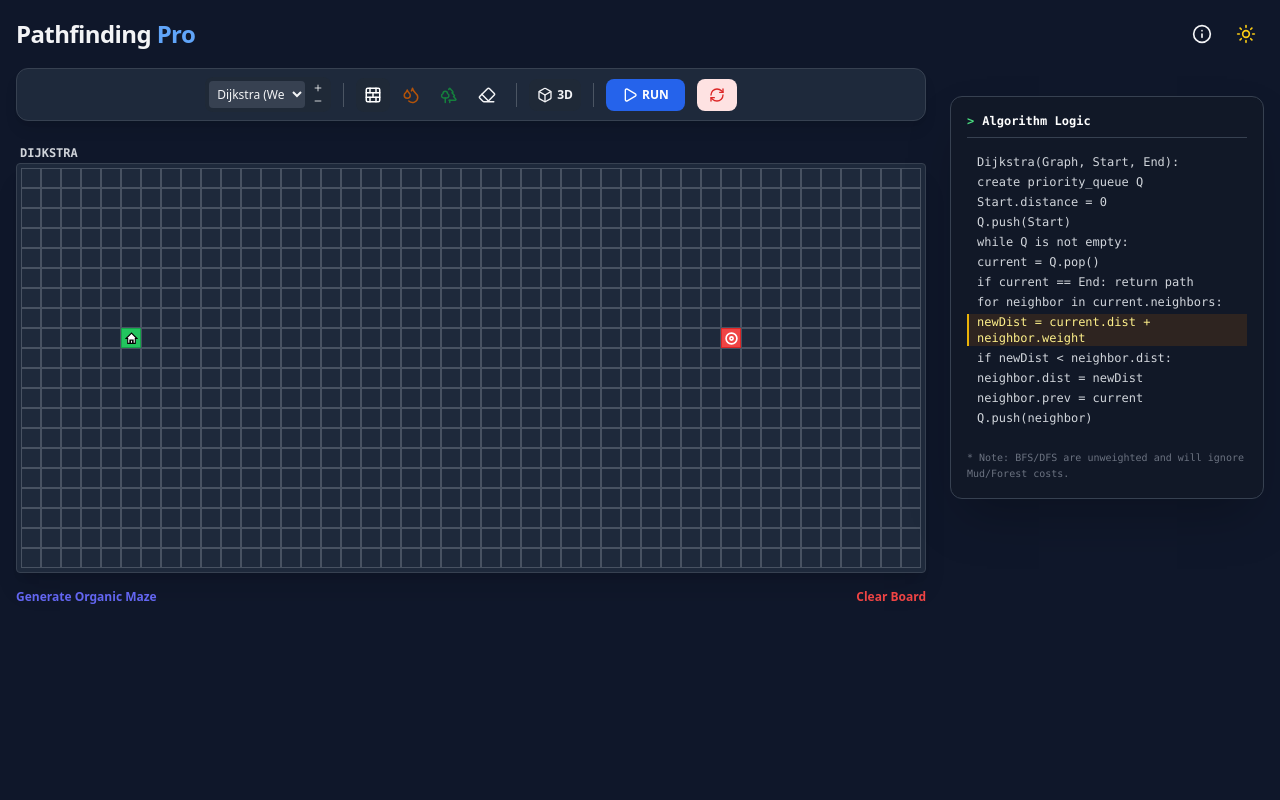
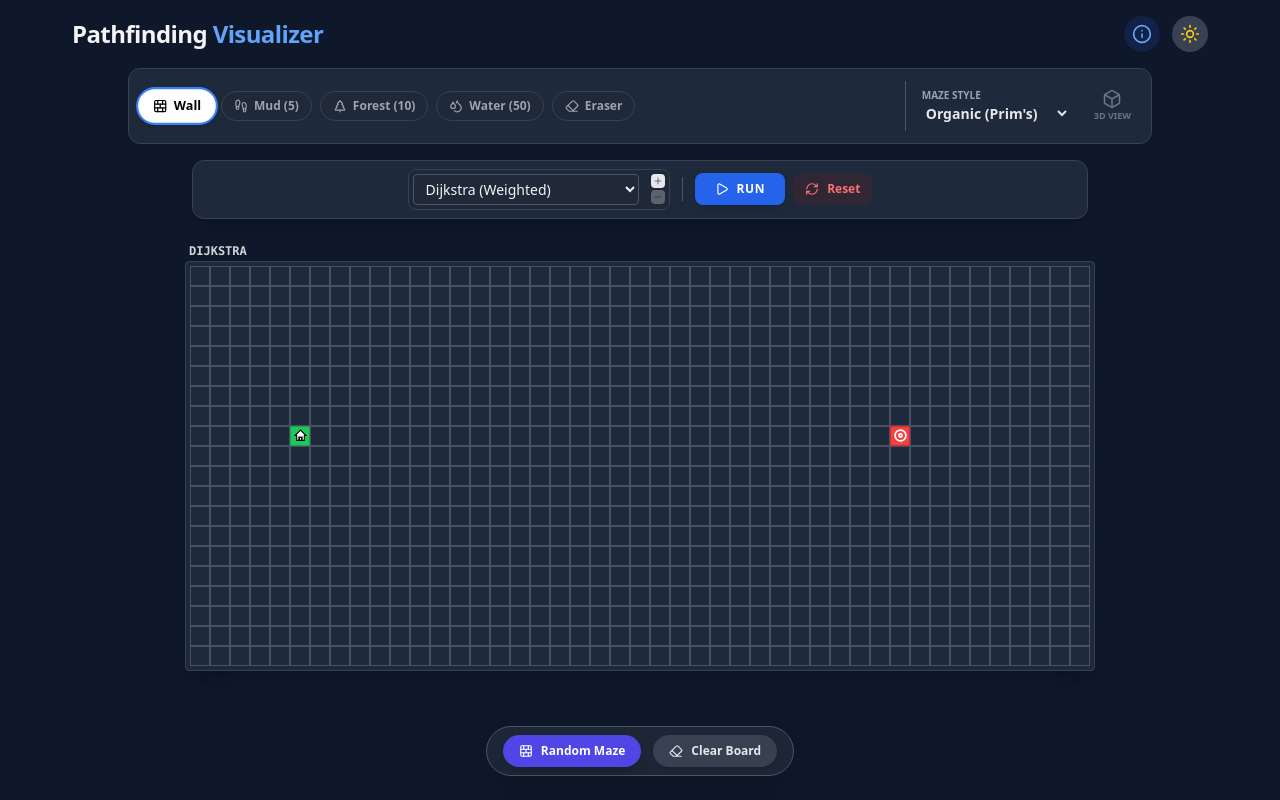
Before and after one commit to Ppratik765/Pathfinding-Algorithm-Visualiser, a React (Vite) app: page / in a window 1280 px wide. Built offline with nearby package versions, Linux system fonts and the light colour scheme.

Commit message:
Update App.jsx

```diff
--- a/src/App.jsx
+++ b/src/App.jsx
@@ -1,53 +1,7 @@
 import React, { useRef, useState, useEffect } from 'react';
 import { Grid } from './components/Grid';
-import { Play, RefreshCw, Moon, Sun, BrickWall, Eraser, Info, Plus, Minus, Box, Trees, Droplets } from 'lucide-react';
+import { Play, RefreshCw, Moon, Sun, BrickWall, Eraser, MousePointer2, Plus, Minus, Info, Box, TreePine, Droplets, Footprints } from 'lucide-react';
 import { clsx } from 'clsx';
-
-// Pseudo-Code Data
-const PSEUDO_CODE = {
-  dijkstra: [
-    "Dijkstra(Graph, Start, End):",
-    "  create priority_queue Q",
-    "  Start.distance = 0",
-    "  Q.push(Start)",
-    "  while Q is not empty:",
-    "    current = Q.pop()",
-    "    if current == End: return path",
-    "    for neighbor in current.neighbors:",
-    "      newDist = current.dist + neighbor.weight", // Highlight logic for weights
-    "      if newDist < neighbor.dist:",
-    "        neighbor.dist = newDist",
-    "        neighbor.prev = current",
-    "        Q.push(neighbor)"
-  ],
-  bfs: [
-    "BFS(Graph, Start, End):",
-    "  create queue Q",
-    "  Q.push(Start)",
-    "  mark Start as visited",
-    "  while Q is not empty:",
-    "    current = Q.pop()",
-    "    if current == End: return path",
-    "    for neighbor in current.neighbors:",
-    "      if neighbor not visited:",
-    "        mark visited",
-    "        Q.push(neighbor)"
-  ],
-  astar: [
-    "A*(Graph, Start, End):",
-    "  openSet = {Start}",
-    "  Start.g = 0, Start.f = h(Start, End)",
-    "  while openSet not empty:",
-    "    current = node in openSet with lowest f",
-    "    if current == End: return path",
-    "    for neighbor in neighbors:",
-    "      tempG = current.g + neighbor.weight",
-    "      if tempG < neighbor.g:",
-    "        neighbor.g = tempG",
-    "        neighbor.f = tempG + h(neighbor, End)",
-    "        if neighbor not in openSet: add it"
-  ]
-};
 
 function App() {
   const [darkMode, setDarkMode] = useState(true);
@@ -56,7 +10,8 @@ function App() {
   const [masterGrid, setMasterGrid] = useState(null);
 
   // New States
-  const [tool, setTool] = useState('wall'); // wall, mud, forest, eraser
+  const [currentTool, setCurrentTool] = useState('wall'); // wall, mud, forest, water, eraser
+  const [mazeType, setMazeType] = useState('prims'); // recursive, prims
   const [is3D, setIs3D] = useState(false);
   const [showInstructions, setShowInstructions] = useState(false);
 
@@ -68,7 +23,7 @@ function App() {
       { value: 'greedy', label: 'Greedy Best-First (Weighted)' },
       { value: 'bfs', label: 'BFS (Unweighted)' },
       { value: 'dfs', label: 'DFS (Unweighted)' },
-      { value: 'bidirectional', label: 'Bidirectional (Unweighted)' },
+      { value: 'bidirectional', label: 'Bidirectional BFS' },
   ];
 
   useEffect(() => {
@@ -78,144 +33,225 @@ function App() {
 
   const handleRun = () => {
     setResults({});
-    activeAlgos.forEach(algo => { if(gridRefs.current[algo]) gridRefs.current[algo].animate(); });
+    activeAlgos.forEach(algo => {
+        if(gridRefs.current[algo]) gridRefs.current[algo].animate();
+    });
   };
+
   const handleReset = () => {
     setResults({});
-    activeAlgos.forEach(algo => { if(gridRefs.current[algo]) gridRefs.current[algo].reset(); });
+    activeAlgos.forEach(algo => {
+        if(gridRefs.current[algo]) gridRefs.current[algo].reset();
+    });
   };
-  const handleClear = () => {
-     if(gridRefs.current[activeAlgos[0]]) gridRefs.current[activeAlgos[0]].clearWalls();
+
+  const handleClearWalls = () => {
+     const masterAlgo = activeAlgos[0];
+     if (gridRefs.current[masterAlgo]) gridRefs.current[masterAlgo].clearWalls();
   };
-  const handleMaze = () => {
-     handleClear();
+
+  const handleGenerateMaze = () => {
+      handleClearWalls();
       setTimeout(() => {
-        if(gridRefs.current[activeAlgos[0]]) gridRefs.current[activeAlgos[0]].generateMaze();
+          const masterAlgo = activeAlgos[0];
+          if (gridRefs.current[masterAlgo]) gridRefs.current[masterAlgo].generateMaze();
       }, 100);
   };
 
-  const addAlgorithm = () => { if(activeAlgos.length < 4) setActiveAlgos([...activeAlgos, allAlgorithms.find(a=>!activeAlgos.includes(a.value)).value]); };
-  const removeAlgorithm = () => { if(activeAlgos.length > 1) { const n=[...activeAlgos]; n.pop(); setActiveAlgos(n); setResults({}); }};
+  // ... (Keep addAlgorithm, removeAlgorithm, handleAlgoChange, handleFinish, getWinStatus SAME as before)
+  const addAlgorithm = () => { if (activeAlgos.length < 4) { const unused = allAlgorithms.find(a => !activeAlgos.includes(a.value)); if (unused) setActiveAlgos([...activeAlgos, unused.value]); }};
+  const removeAlgorithm = () => { if (activeAlgos.length > 1) { const newAlgos = [...activeAlgos]; newAlgos.pop(); setActiveAlgos(newAlgos); setResults({}); }};
+  const handleAlgoChange = (index, newValue) => { const newAlgos = [...activeAlgos]; newAlgos[index] = newValue; setActiveAlgos(newAlgos); setResults({}); };
+  const handleFinish = (algo, time) => { setResults(prev => ({ ...prev, [algo]: time })); };
   const getWinStatus = (algo) => {
       if (activeAlgos.length === 1) return 'unknown';
       const times = Object.values(results);
-      if (times.length !== activeAlgos.length) return 'unknown';
-      const min = Math.min(...times);
-      return results[algo] === min ? 'winner' : 'loser';
+      if (times.length === 0) return 'unknown';
+      const myTime = results[algo];
+      if (!myTime) return 'unknown';
+      const minTime = Math.min(...times);
+      if (times.length === activeAlgos.length) return myTime === minTime ? 'winner' : 'loser';
+      return 'unknown';
   };
 
   return (
-    <div className="min-h-screen flex flex-col items-center p-4 font-sans bg-gray-50 dark:bg-dark-bg text-gray-800 dark:text-gray-100 transition-colors duration-300">
+    <div className="min-h-screen flex flex-col items-center p-4 font-sans bg-gray-50 dark:bg-dark-bg text-gray-800 dark:text-gray-100 transition-colors duration-300 overflow-x-hidden">
+
+      {/* Instructions Modal */}
+      {showInstructions && (
+          <div className="fixed inset-0 z-[100] flex items-center justify-center bg-black/50 backdrop-blur-sm p-4">
+              <div className="bg-white dark:bg-gray-800 p-6 rounded-2xl shadow-2xl max-w-lg w-full relative border border-gray-200 dark:border-gray-700">
+                  <button onClick={() => setShowInstructions(false)} className="absolute top-4 right-4 text-gray-500 hover:text-red-500 font-bold">✕</button>
+                  <h2 className="text-2xl font-bold mb-4 flex items-center gap-2">
+                      <Info className="text-blue-500"/> Project Guide
+                  </h2>
+                  <div className="space-y-4 text-sm text-gray-600 dark:text-gray-300 overflow-y-auto max-h-[60vh] pr-2">
+                      <section>
+                          <h3 className="font-bold text-gray-800 dark:text-gray-100 mb-1">1. Moving Start/End</h3>
+                          <p>Click and drag the Green (Start) or Red (Target) nodes to move them anywhere.</p>
+                      </section>
+                      <section>
+                          <h3 className="font-bold text-gray-800 dark:text-gray-100 mb-1">2. Terrain & Weights</h3>
+                          <p>Select different brushes to draw terrain. Algorithms like Dijkstra & A* will avoid these if possible.</p>
+                          <ul className="list-disc ml-5 mt-1 space-y-1">
+                              <li><span className="font-bold">Mud (Brown)</span>: Cost 5</li>
+                              <li><span className="font-bold">Forest (Green)</span>: Cost 10</li>
+                              <li><span className="font-bold">Water (Blue)</span>: Cost 50</li>
+                          </ul>
+                      </section>
+                      <section>
+                          <h3 className="font-bold text-gray-800 dark:text-gray-100 mb-1">3. Maze Generation</h3>
+                          <p>Use the "Random Maze" button.</p>
+                          <ul className="list-disc ml-5 mt-1 space-y-1">
+                              <li><span className="font-bold">Recursive Division</span>: Blocky, square corridors.</li>
+                              <li><span className="font-bold">Prim's Algorithm</span>: Organic, river-like paths.</li>
+                          </ul>
+                      </section>
+                      <section>
+                          <h3 className="font-bold text-gray-800 dark:text-gray-100 mb-1">4. 3D Mode</h3>
+                          <p>Toggle "3D View" to tilt the board. Walls will pop up like 3D blocks!</p>
+                      </section>
+                  </div>
+              </div>
+          </div>
+      )}
 
       {/* Header */}
-      <div className="w-full max-w-7xl flex justify-between items-center mb-4">
-        <h1 className="text-2xl font-extrabold tracking-tight">Pathfinding <span className="text-blue-600 dark:text-blue-400">Pro</span></h1>
-        <div className="flex gap-2">
-            <button onClick={() => setShowInstructions(true)} className="p-2 rounded-full hover:bg-gray-200 dark:hover:bg-gray-700"><Info size={20}/></button>
-            <button onClick={() => setDarkMode(!darkMode)} className="p-2 rounded-full hover:bg-gray-200 dark:hover:bg-gray-700">{darkMode ? <Sun size={20} className="text-yellow-400"/> : <Moon size={20}/>}</button>
+      <div className="w-full max-w-6xl flex justify-between items-center mb-4 px-2">
+        <div>
+            <h1 className="text-2xl font-extrabold tracking-tight">
+            Pathfinding <span className="text-blue-600 dark:text-blue-400">Visualizer</span>
+            </h1>
+        </div>
+
+        <div className="flex gap-3">
+            <button
+                onClick={() => setShowInstructions(true)}
+                className="p-2 rounded-full bg-blue-100 dark:bg-blue-900/30 text-blue-600 dark:text-blue-400 hover:scale-110 transition-transform shadow-sm"
+                title="Instructions"
+            >
+                <Info size={20}/>
+            </button>
+            <button
+                onClick={() => setDarkMode(!darkMode)}
+                className="p-2 rounded-full bg-gray-200 dark:bg-gray-700 hover:scale-110 transition-transform shadow-sm"
+            >
+                {darkMode ? <Sun size={20} className="text-yellow-400"/> : <Moon size={20} className="text-gray-600"/>}
+            </button>
         </div>
       </div>
 
-      {/* Main Layout: Grid Left, Code Panel Right (lg screens) */}
-      <div className="flex flex-col lg:flex-row gap-6 w-full max-w-7xl">
+      {/* Tool & Legend Bar */}
+      <div className="w-full max-w-5xl mb-4 flex flex-col lg:flex-row justify-between items-center gap-4 bg-white dark:bg-dark-panel p-3 rounded-xl shadow-sm border border-gray-200 dark:border-gray-700">
 
-          {/* LEFT: Controls & Grid */}
-          <div className="flex-1 flex flex-col items-center">
+         {/* Drawing Tools */}
+         <div className="flex flex-wrap gap-2 justify-center">
+            <ToolButton tool="wall" current={currentTool} set={setCurrentTool} icon={<BrickWall size={14}/>} label="Wall" color="bg-gray-800 text-white dark:bg-white dark:text-black"/>
+            <ToolButton tool="mud" current={currentTool} set={setCurrentTool} icon={<Footprints size={14}/>} label="Mud (5)" color="bg-amber-700 text-white"/>
+            <ToolButton tool="forest" current={currentTool} set={setCurrentTool} icon={<TreePine size={14}/>} label="Forest (10)" color="bg-emerald-700 text-white"/>
+            <ToolButton tool="water" current={currentTool} set={setCurrentTool} icon={<Droplets size={14}/>} label="Water (50)" color="bg-cyan-700 text-white"/>
+            <ToolButton tool="eraser" current={currentTool} set={setCurrentTool} icon={<Eraser size={14}/>} label="Eraser" color="bg-gray-200 text-gray-800"/>
+         </div>
 
-              {/* TOOLBAR */}
-              <div className="bg-white dark:bg-dark-panel p-2 rounded-xl shadow-lg border border-gray-200 dark:border-gray-700 flex flex-wrap gap-3 items-center justify-center mb-6 w-full sticky top-2 z-50">
-                {/* Algorithms */}
-                <div className="flex gap-1 bg-gray-100 dark:bg-gray-800 p-1 rounded-lg">
-                    {activeAlgos.map((cur, i) => (
-                        <select key={i} value={cur} onChange={(e)=>{const n=[...activeAlgos]; n[i]=e.target.value; setActiveAlgos(n); setResults({})}} className="w-24 px-1 py-1 text-xs bg-white dark:bg-gray-700 rounded border-none outline-none">
-                            {allAlgorithms.map(a=>( (a.value===cur || !activeAlgos.includes(a.value)) && <option key={a.value} value={a.value}>{a.label}</option>))}
+         {/* Settings */}
+         <div className="flex items-center gap-4 border-l border-gray-300 dark:border-gray-600 pl-4">
+             <div className="flex flex-col">
+                 <label className="text-[10px] text-gray-400 font-bold uppercase">Maze Style</label>
+                 <select
+                    value={mazeType}
+                    onChange={(e) => setMazeType(e.target.value)}
+                    className="bg-transparent text-sm font-bold focus:outline-none dark:text-gray-200"
+                 >
+                     <option value="prims">Organic (Prim's)</option>
+                     <option value="recursive">Blocky (Recursive)</option>
+                 </select>
+             </div>
+
+             <button
+                onClick={() => setIs3D(!is3D)}
+                className={clsx(
+                    "flex flex-col items-center justify-center p-2 rounded-lg transition-all",
+                    is3D ? "bg-purple-100 text-purple-700 dark:bg-purple-900/50 dark:text-purple-300" : "hover:bg-gray-100 dark:hover:bg-gray-700 text-gray-500"
+                )}
+                title="Toggle 3D View"
+             >
+                 <Box size={20} />
+                 <span className="text-[9px] font-bold uppercase">3D View</span>
+             </button>
+         </div>
+      </div>
+
+      {/* Control Bar */}
+      <div className="bg-white dark:bg-dark-panel p-2 rounded-xl shadow-lg border border-gray-200 dark:border-gray-700 flex flex-wrap gap-2 items-center justify-center mb-6 w-full max-w-4xl z-10 sticky top-2">
+        <div className="flex gap-2 items-center bg-gray-50 dark:bg-gray-800/50 p-1 rounded-lg border border-gray-200 dark:border-gray-700">
+            {activeAlgos.map((currentAlgo, idx) => (
+                <select
+                    key={idx}
+                    value={currentAlgo}
+                    onChange={(e) => handleAlgoChange(idx, e.target.value)}
+                    className="px-2 py-1 bg-white dark:bg-gray-800 border dark:border-gray-600 rounded text-sm font-medium focus:ring-2 focus:ring-blue-500 outline-none max-w-[100px] sm:max-w-none"
+                >
+                    {allAlgorithms.map(opt => (
+                        (opt.value === currentAlgo || !activeAlgos.includes(opt.value)) &&
+                        <option key={opt.value} value={opt.value}>{opt.label}</option>
+                    ))}
                 </select>
             ))}
-                    <div className="flex flex-col"><button onClick={addAlgorithm} className="h-full px-1 hover:text-green-500"><Plus size={10}/></button><button onClick={removeAlgorithm} className="h-full px-1 hover:text-red-500"><Minus size={10}/></button></div>
+            <div className="flex flex-col gap-0.5 ml-1">
+                <button onClick={addAlgorithm} disabled={activeAlgos.length >= 4} className="p-0.5 bg-gray-200 hover:bg-green-100 text-gray-600 hover:text-green-600 rounded disabled:opacity-30"><Plus size={10} /></button>
+                <button onClick={removeAlgorithm} disabled={activeAlgos.length <= 1} className="p-0.5 bg-gray-200 hover:bg-red-100 text-gray-600 hover:text-red-600 rounded disabled:opacity-30"><Minus size={10} /></button>
+            </div>
+        </div>
+        <div className="h-6 w-px bg-gray-300 dark:bg-gray-600 mx-1 hidden md:block"></div>
+        <button onClick={handleRun} className="flex items-center gap-2 px-5 py-2 bg-blue-600 hover:bg-blue-700 text-white rounded-lg font-bold shadow-md transition-transform active:scale-95 text-xs uppercase tracking-wider"><Play size={14} /> Run</button>
+        <button onClick={handleReset} className="flex items-center gap-2 px-3 py-2 bg-red-50 hover:bg-red-100 text-red-600 dark:bg-red-900/20 dark:text-red-400 rounded-lg font-bold text-xs"><RefreshCw size={14} /> Reset</button>
       </div>
 
-                <div className="w-px h-6 bg-gray-300 dark:bg-gray-600"></div>
-
-                {/* Drawing Tools */}
-                <div className="flex gap-1">
-                    <button onClick={()=>setTool('wall')} title="Wall" className={clsx("p-2 rounded-lg transition-all", tool==='wall' ? "bg-gray-800 text-white" : "hover:bg-gray-200 dark:hover:bg-gray-700")}><BrickWall size={18}/></button>
-                    <button onClick={()=>setTool('mud')} title="Mud (Cost 5)" className={clsx("p-2 rounded-lg transition-all", tool==='mud' ? "bg-amber-700 text-white" : "hover:bg-gray-200 dark:hover:bg-gray-700 text-amber-700")}><Droplets size={18}/></button>
-                    <button onClick={()=>setTool('forest')} title="Forest (Cost 15)" className={clsx("p-2 rounded-lg transition-all", tool==='forest' ? "bg-green-700 text-white" : "hover:bg-gray-200 dark:hover:bg-gray-700 text-green-700")}><Trees size={18}/></button>
-                    <button onClick={()=>setTool('eraser')} title="Eraser" className={clsx("p-2 rounded-lg transition-all", tool==='eraser' ? "bg-blue-600 text-white" : "hover:bg-gray-200 dark:hover:bg-gray-700")}><Eraser size={18}/></button>
-                </div>
-
-                <div className="w-px h-6 bg-gray-300 dark:bg-gray-600"></div>
-
-                {/* 3D Toggle */}
-                <button onClick={()=>setIs3D(!is3D)} className={clsx("p-2 rounded-lg font-bold text-xs flex items-center gap-1", is3D ? "bg-purple-600 text-white" : "bg-gray-100 dark:bg-gray-800")}>
-                    <Box size={16}/> 3D
-                </button>
-
-                <div className="w-px h-6 bg-gray-300 dark:bg-gray-600"></div>
-
-                <button onClick={handleRun} className="px-4 py-2 bg-blue-600 hover:bg-blue-700 text-white rounded-lg font-bold text-xs flex items-center gap-1"><Play size={16}/> RUN</button>
-                <button onClick={handleReset} className="px-3 py-2 bg-red-100 text-red-600 hover:bg-red-200 rounded-lg font-bold text-xs"><RefreshCw size={16}/></button>
-              </div>
-
-              {/* GRIDS */}
-              <div className="flex flex-col gap-6 w-full items-center pb-24">
+      {/* Grids Container */}
+      <div className="flex flex-col gap-8 w-full items-center pb-24">
         {activeAlgos.map((algo, index) => (
-                    <div key={algo} className={clsx("relative transition-opacity", index > 0 && "opacity-90")}>
+            <div key={algo} className={clsx("relative transition-all duration-500", index > 0 && "opacity-90 hover:opacity-100")}>
                 <Grid
                     ref={el => gridRefs.current[algo] = el}
                     algoType={algo}
                     isComparison={index > 0}
                     masterGridState={index > 0 ? masterGrid : null}
                     onGridUpdate={index === 0 ? setMasterGrid : undefined}
-                            onFinish={(alg, t) => setResults(p => ({...p, [alg]: t}))}
+                    onFinish={handleFinish}
                     winStatus={getWinStatus(algo)}
+                    currentTool={currentTool}
+                    mazeType={mazeType}
                     is3D={is3D}
-                            tool={tool}
                 />
-                        {index===0 && <button onClick={handleMaze} className="absolute -bottom-8 left-0 text-xs font-bold text-indigo-500 hover:underline">Generate Organic Maze</button>}
-                        {index===0 && <button onClick={handleClear} className="absolute -bottom-8 right-0 text-xs font-bold text-red-500 hover:underline">Clear Board</button>}
+                {index > 0 && (
+                     <div className="absolute bottom-2 right-2 bg-black/50 text-white text-[10px] px-2 py-0.5 rounded pointer-events-none backdrop-blur-sm">Linked to Master</div>
+                )}
             </div>
         ))}
       </div>
+
+      {/* Bottom Floating Controls */}
+      <div className="fixed bottom-6 flex gap-3 bg-white/90 dark:bg-gray-800/90 backdrop-blur p-2 px-4 rounded-full shadow-2xl border border-gray-200 dark:border-gray-600 z-50">
+        <button onClick={handleGenerateMaze} className="flex items-center gap-2 px-4 py-2 bg-indigo-600 hover:bg-indigo-700 text-white rounded-full font-bold text-xs shadow-lg transition-all hover:-translate-y-1"><BrickWall size={14} /> Random Maze</button>
+        <button onClick={handleClearWalls} className="flex items-center gap-2 px-4 py-2 bg-gray-200 hover:bg-gray-300 dark:bg-gray-700 dark:hover:bg-gray-600 text-gray-800 dark:text-gray-200 rounded-full font-bold text-xs shadow transition-all"><Eraser size={14} /> Clear Board</button>
       </div>
 
-          {/* RIGHT: Code Panel (Hidden on mobile) */}
-          <div className="hidden lg:block w-80 bg-gray-900 text-gray-300 p-4 rounded-xl h-fit sticky top-24 font-mono text-xs shadow-2xl border border-gray-700">
-              <h3 className="text-white font-bold mb-4 border-b border-gray-700 pb-2 flex items-center gap-2"><span className="text-green-400">{`>`}</span> Algorithm Logic</h3>
-              <div className="space-y-1">
-                 {(PSEUDO_CODE[activeAlgos[0]] || ["Select an algorithm to view logic"]).map((line, i) => (
-                     <div key={i} className={clsx("pl-2 border-l-2 border-transparent", line.includes("weight") && activeAlgos[0] !== 'bfs' ? "bg-yellow-900/30 text-yellow-200 border-yellow-500" : "")}>
-                         {line}
-                     </div>
-                 ))}
-              </div>
-              <div className="mt-6 text-[10px] text-gray-500">
-                  * Note: BFS/DFS are unweighted and will ignore Mud/Forest costs.
-              </div>
-          </div>
-
-      </div>
-
-      {/* Instructions Modal */}
-      {showInstructions && (
-          <div className="fixed inset-0 z-[100] bg-black/60 backdrop-blur-sm flex items-center justify-center p-4">
-              <div className="bg-white dark:bg-gray-900 w-full max-w-lg p-6 rounded-2xl shadow-2xl border border-gray-700 relative">
-                  <button onClick={()=>setShowInstructions(false)} className="absolute top-4 right-4 text-gray-500 hover:text-white">✕</button>
-                  <h2 className="text-2xl font-bold mb-4">How to Use</h2>
-                  <ul className="space-y-3 text-sm text-gray-600 dark:text-gray-300">
-                      <li><strong>🖱️ Drag Nodes:</strong> Move Start (Green) or End (Red) nodes even after the algorithm finishes for real-time updates!</li>
-                      <li><strong>🌲 Terrain:</strong> Select <strong>Mud</strong> (Cost 5) or <strong>Forest</strong> (Cost 15). Watch how Dijkstra avoids them while BFS gets stuck!</li>
-                      <li><strong>🧊 3D Mode:</strong> Click "3D" to see walls rise from the board.</li>
-                      <li><strong>⚡ Comparison:</strong> Use the <strong>+</strong> button to add more algorithms side-by-side.</li>
-                  </ul>
-                  <div className="mt-6 flex justify-end">
-                      <button onClick={()=>setShowInstructions(false)} className="px-6 py-2 bg-blue-600 text-white rounded-lg font-bold">Got it!</button>
-                  </div>
-              </div>
-          </div>
-      )}
     </div>
   );
 }
 
+const ToolButton = ({ tool, current, set, icon, label, color }) => (
+    <button
+        onClick={() => set(tool)}
+        className={clsx(
+            "flex items-center gap-1.5 px-3 py-1.5 rounded-full text-xs font-bold transition-all border",
+            current === tool
+                ? `${color} border-transparent ring-2 ring-offset-1 ring-blue-500 shadow-md transform scale-105`
+                : "bg-gray-50 dark:bg-gray-800 text-gray-600 dark:text-gray-400 border-gray-200 dark:border-gray-700 hover:bg-gray-100 dark:hover:bg-gray-700"
+        )}
+    >
+        {icon} <span>{label}</span>
+    </button>
+);
+
 export default App;
```
Lines whose indentation alone changed are shown as unchanged.
